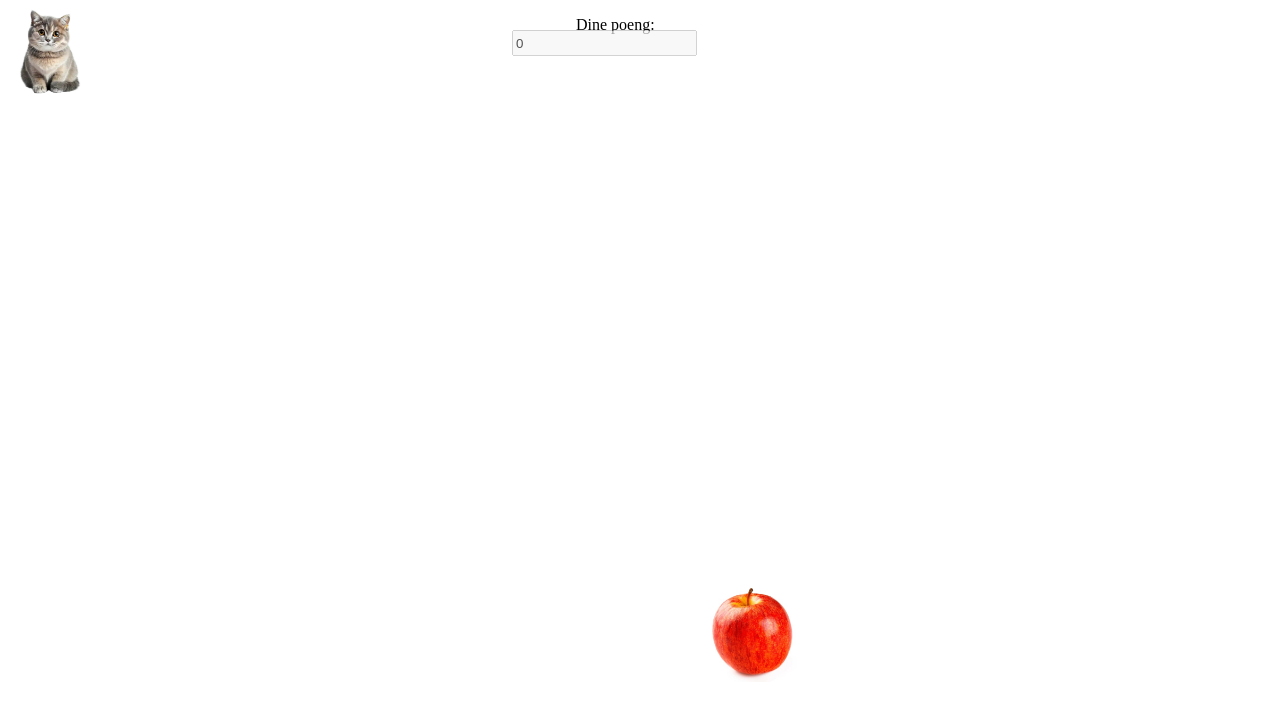
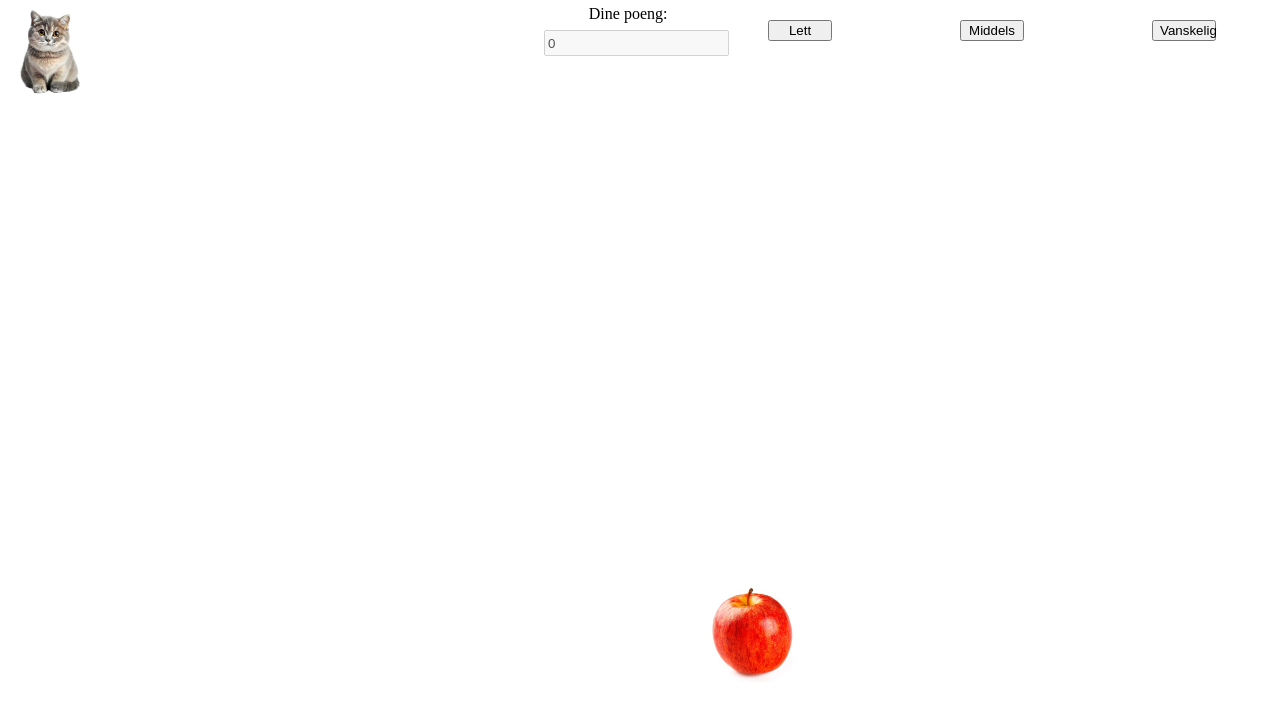
Before and after one commit to Simenf05/eplejegeren, a plain HTML site: page index.html in a window 1280 px wide. Drawn offline with Linux system fonts and the light colour scheme.

Commit message:
knapper!

```diff
--- a/index.css
+++ b/index.css
@@ -1,5 +1,6 @@
 body {
     overflow: hidden;
+    display: block;
 }
 
 #cat {
@@ -12,16 +13,35 @@ body {
 #poengtekst{
     position:absolute;
     top:0px;
-    left:45%;
+    left:46%;
     margin-left: auto;
     margin-right: auto;
+    margin-top: 5px;
     height:15px;
 }
 #poeng{
     position:absolute;
     top:30px;
-    left:40%;
+    left:42.5%;
     margin-left: auto;
     margin-right: auto;
     height:20px;
 }
+#lett {
+    position:absolute;
+    top:20px;
+    left:60%;
+    width: 5%;
+}
+#middels {
+    position:absolute;
+    top:20px;
+    left:75%;
+    width: 5%;
+}
+#vanskelig {
+    position:absolute;
+    top:20px;
+    left:90%;
+    width: 5%;
+}
--- a/index.html
+++ b/index.html
@@ -12,6 +12,9 @@
     <img src="cat.png" id="cat">
     <p id="poengtekst">Dine poeng:</p>
     <input id="poeng" disabled>
+    <button id="lett">Lett</button>
+    <button id="middels">Middels</button>
+    <button id="vanskelig">Vanskelig</button>
 
     <script src="script.js"></script>
 </body>
```
